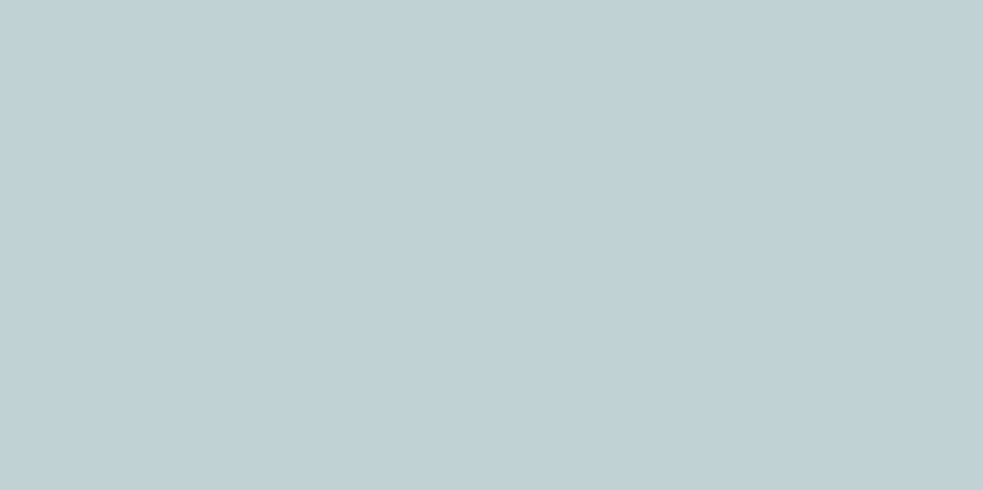
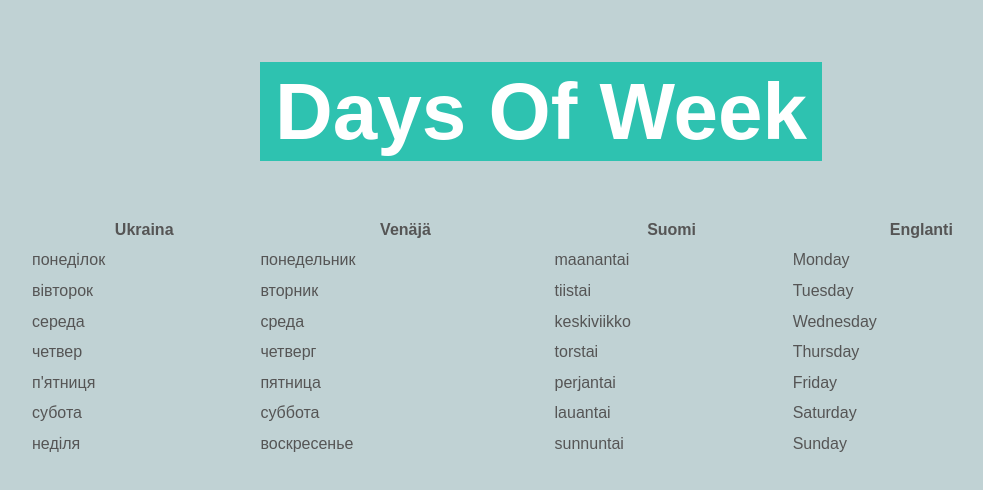
Before and after one commit to irensula/4lang-app, a React (Create React App) app: page /days-of-week in a window 1280 px wide. Before the commit this address had no page. Shown: the top 490 px of the page, without its empty margins (99-1082 px from the left). Built offline with nearby package versions, Linux system fonts and the light colour scheme.

Commit message:
Add files via upload

```diff
--- a/src/App.js
+++ b/src/App.js
@@ -4,7 +4,9 @@ import { BrowserRouter as Router, Routes, Route } from 'react-router-dom';
 
 import Home from './pages/Home.jsx';
 import Contacts from './pages/Contacts.jsx';
-import Task from './components/Task.jsx';
+import Task from './pages/Task.jsx';
+import DaysOfWeek from './pages/DaysOfWeek.jsx';
+import Months from './pages/Months.jsx';
 
 function App() {
 
@@ -14,6 +16,8 @@ function App() {
         <Routes>
           <Route path="/" element={<Home />}/>
           <Route path="/contacts" element={<Contacts />}/>
+          <Route path="/months" element={<Months />}/>
+          <Route path="/days-of-week" element={<DaysOfWeek />}/>
           <Route path="/task" element={<Task />}/>
         </Routes>
       </Router>
--- /dev/null
+++ b/src/pages/DaysOfWeek.jsx
@@ -0,0 +1,32 @@
+import daysOfWeek from "../data/daysofweek";
+import Entry from "../components/Entry";
+
+const DaysOfWeek = () => {
+    return (
+        <div>
+            <h1><span>Days Of Week</span></h1>
+            <table className="table">
+                <thead className="row">
+                    <tr className="term">
+                        <th>Ukraina</th>
+                        <th>Venäjä</th>
+                        <th>Suomi</th>
+                        <th>Englanti</th>
+                    </tr>
+                </thead>
+                {daysOfWeek.map((word) =>
+                    (<Entry
+                        key={word.id}
+                        id={word.id}
+                        ukrainian={word.ukrainian}
+                        russian={word.russian}
+                        finnish={word.finnish}
+                        english={word.english}
+                    />)
+                )}
+            </table>
+        </div>
+    );
+}
+
+export default DaysOfWeek;
--- a/src/pages/Home.jsx
+++ b/src/pages/Home.jsx
@@ -1,6 +1,6 @@
-import Task from './../components/Task.jsx';
-import Months from './../components/Months.jsx';
-import DaysOfWeek from './../components/DaysOfWeek.jsx';
+import Task from './Task.jsx';
+import Months from './Months.jsx';
+import DaysOfWeek from './DaysOfWeek.jsx';
 
 const Home = () => {
     return (
--- /dev/null
+++ b/src/pages/Months.jsx
@@ -0,0 +1,33 @@
+import months from "../data/months";
+import Entry from "../components/Entry";
+
+const Months = () => {
+    return (
+        <div>
+            <h1><span>Months</span></h1>
+
+            <table  className="table">
+                <thead className="row">
+                    <tr className="term">
+                        <th>Ukraina</th>
+                        <th>Venäjä</th>
+                        <th>Suomi</th>
+                        <th>Englanti</th>
+                    </tr>
+                </thead>
+                {months.map((word) =>
+                    (<Entry
+                        key={word.id}
+                        id={word.id}
+                        ukrainian={word.ukrainian}
+                        russian={word.russian}
+                        finnish={word.finnish}
+                        english={word.english}
+                    />)
+                )}
+            </table>
+        </div>
+     );
+}
+
+export default Months;
--- /dev/null
+++ b/src/pages/Task.jsx
@@ -0,0 +1,41 @@
+const Task = () => {
+
+    const right = ["ipsum", "libero"];
+    const [right_word_1, right_word_2] = right;
+
+    const handleSubmit = (e) => {
+        e.preventDefault();
+        const word_1 = e.target.word_1.value;
+        const word_2 = e.target.word_2.value;
+
+        if(word_1 === right_word_1 && word_2 === right_word_2) {
+            console.log("Correct!");
+    }
+    }
+    return (
+        <form onSubmit={handleSubmit}>
+            <p className="taskText">Lorem</p>
+            <input
+                type="text"
+                name="word_1"
+                className="taskInput"
+                // style={{color: word_1 === "libero" ? "trueColor" : "falseColor"}}
+            />
+            <p className="taskText">dolor sit amet consectetur, adipisicing elit. Fuga aperiam animi voluptas tempore consequuntur exercitationem, suscipit sunt rem dicta similique. </p>
+            <br/>
+            <input
+                type="text"
+                name="word_2"
+                className="taskInput"
+                // style={{color: word_2 === "libero" ? "trueColor" : "falseColor"}}
+            />
+                <p className="taskText"> dolorum id velit ut, quod ab quis illo quaerat!</p>
+            <br/>
+            <button
+                className="button"
+            >Submit</button>
+        </form>
+    );
+}
+
+export default Task;
```
